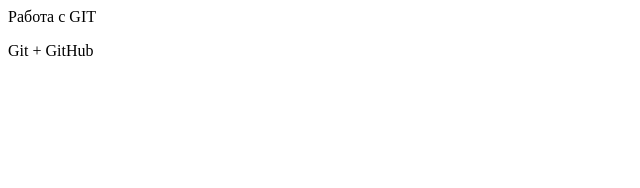
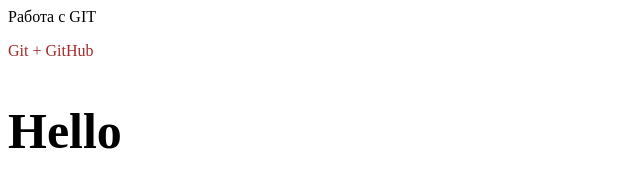
Before and after one commit to Phobos663/gittest, a plain HTML site: page index.html in a window 1280 px wide. Shown: the whole page, without its empty margins (0-640 px from the left). Drawn offline with Linux system fonts and the light colour scheme.

Commit message:
Первые изменения

```diff
--- a/css/main.css
+++ b/css/main.css
@@ -1,3 +1,9 @@
 boby {
     background-color:deepskyblue;
 }
+p{
+    color: brown;
+}
+h2{
+    font-size: 50px;
+}
--- a/index.html
+++ b/index.html
@@ -9,5 +9,6 @@
         </head>
         <body>
             <p>Git + GitHub</p>
+            <h2>Hello</h2>
         </body>
         </html>
```
